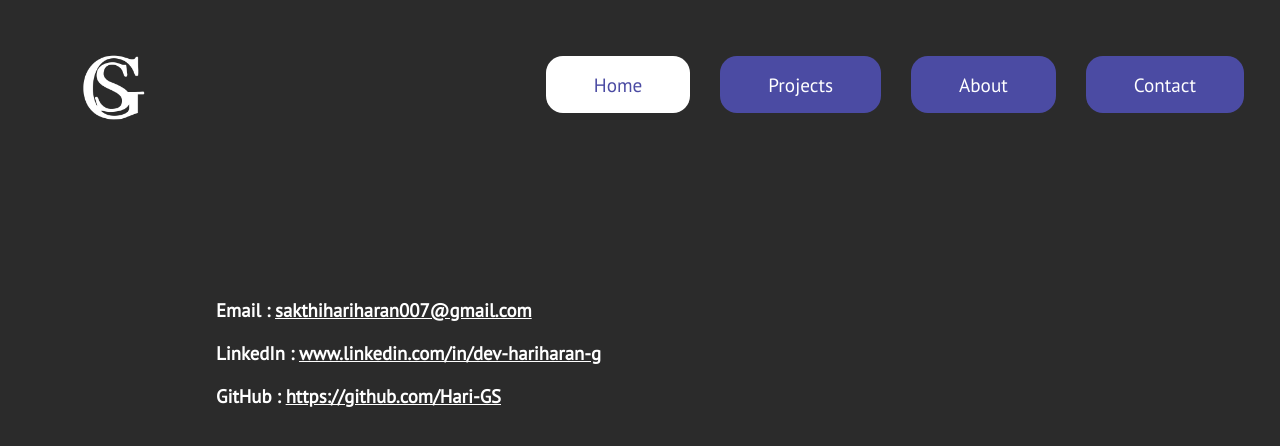
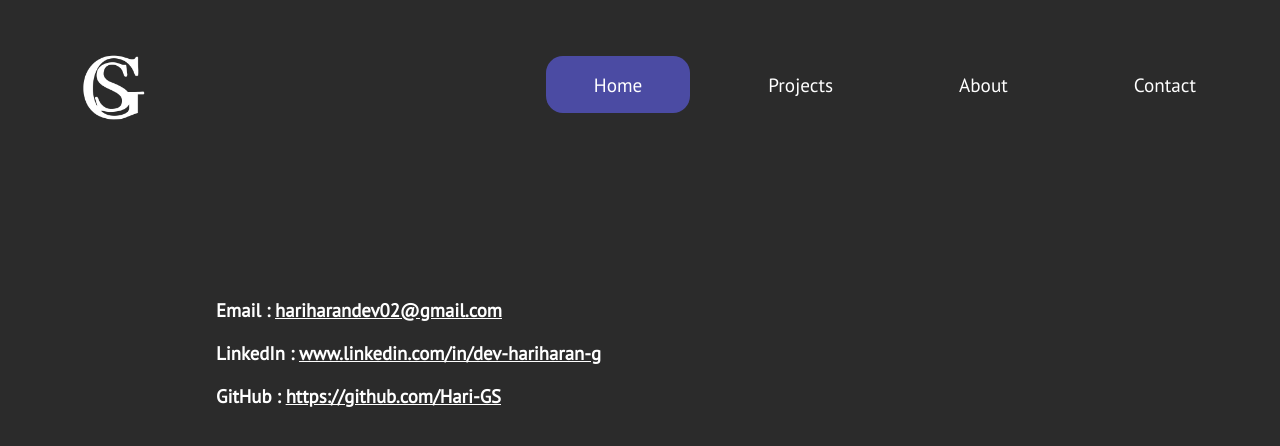
Before and after one commit to Hari-GS/my-portfolio, a React (Create React App) app in the folder my-app/: page /contact in a window 1280 px wide. In both pictures the pointer is over the link "Home". Shown: the top 446 px of the page. Built offline with nearby package versions, Linux system fonts and the light colour scheme.

Commit message:
bg of nav options is removed

```diff
--- a/my-app/src/Components/ContactDeatails.js
+++ b/my-app/src/Components/ContactDeatails.js
@@ -4,7 +4,7 @@ import "./ContactDeatails.css"
 function ContactDeatails() {
     return (
         <div className="details-list">
-            <h3>Email : <a href="mailto:sakthihariharan007@gmail.com">sakthihariharan007@gmail.com</a></h3>
+            <h3>Email : <a href="mailto:hariharandev02@gmail.com">hariharandev02@gmail.com</a></h3>
             <h3>LinkedIn : <a href="https://www.linkedin.com/in/dev-hariharan-g" target="_blank">www.linkedin.com/in/dev-hariharan-g</a></h3>
             <h3>GitHub : <a href="https://github.com/Hari-GS" target="_blank">https://github.com/Hari-GS</a></h3>
         </div>
--- a/my-app/src/Components/NavbarStyles.css
+++ b/my-app/src/Components/NavbarStyles.css
@@ -19,7 +19,7 @@
    margin-left: 1.5rem;
    font-size:larger;
    color: white;
-   background-color: rgb(75, 75, 163);
+
    padding: 1rem 3rem;
    border-radius: 17px;
    transition: 0.2s;
@@ -27,8 +27,8 @@
 
 .options:hover{
     transition: 0.2s;
-    background-color: white;
-    color: rgb(75, 75, 163);
+    background-color: rgb(75, 75, 163);
+    color:white ;
 }
 
 .navbar{
@@ -102,6 +102,6 @@
         border-top: 1px solid rgb(43, 43, 43);
         border-bottom: 1px solid rgb(43, 43, 43);
         text-align: center;
-
+        background-color:rgb(75, 75, 163) ;
     }
 }
```
